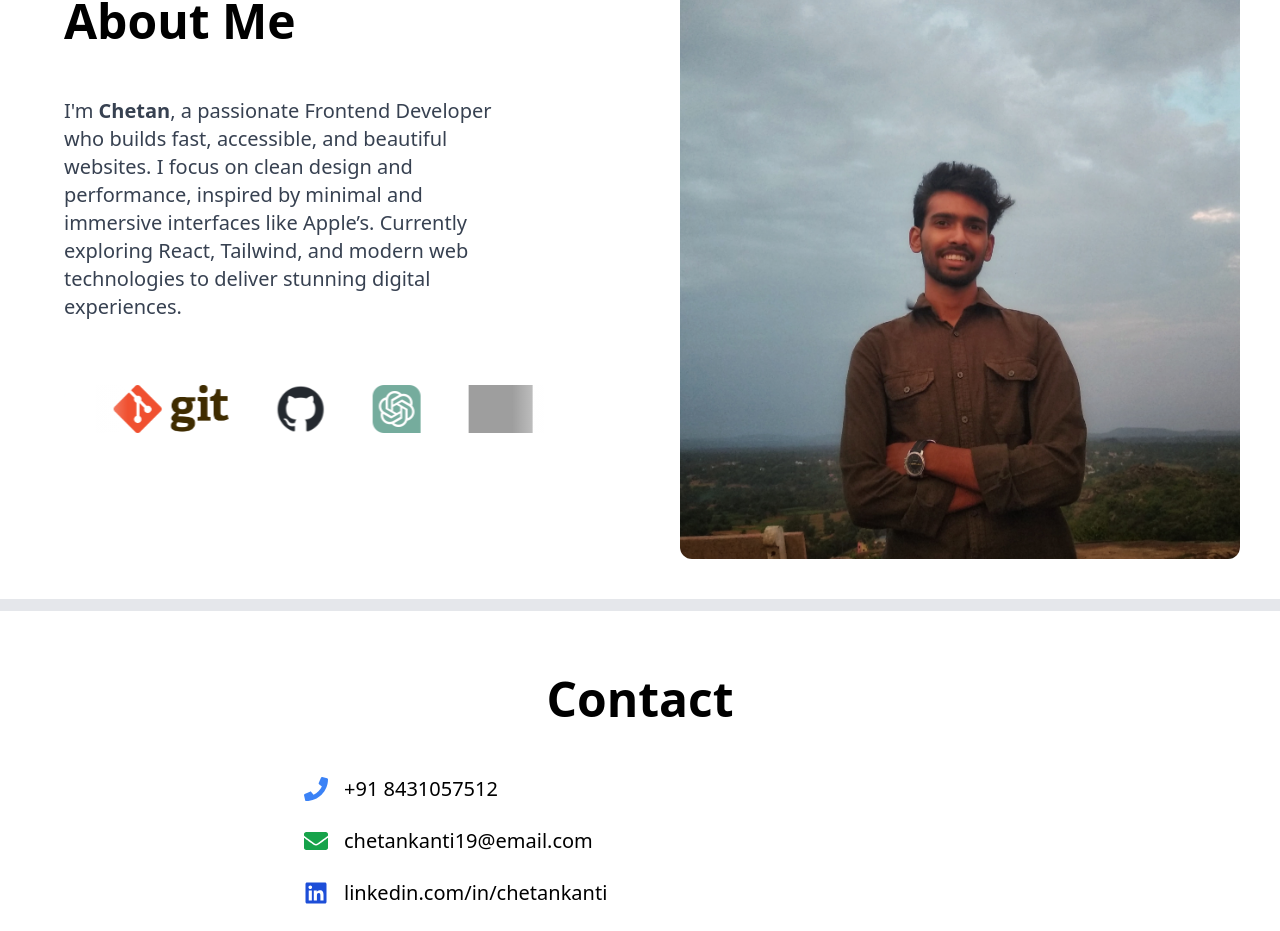
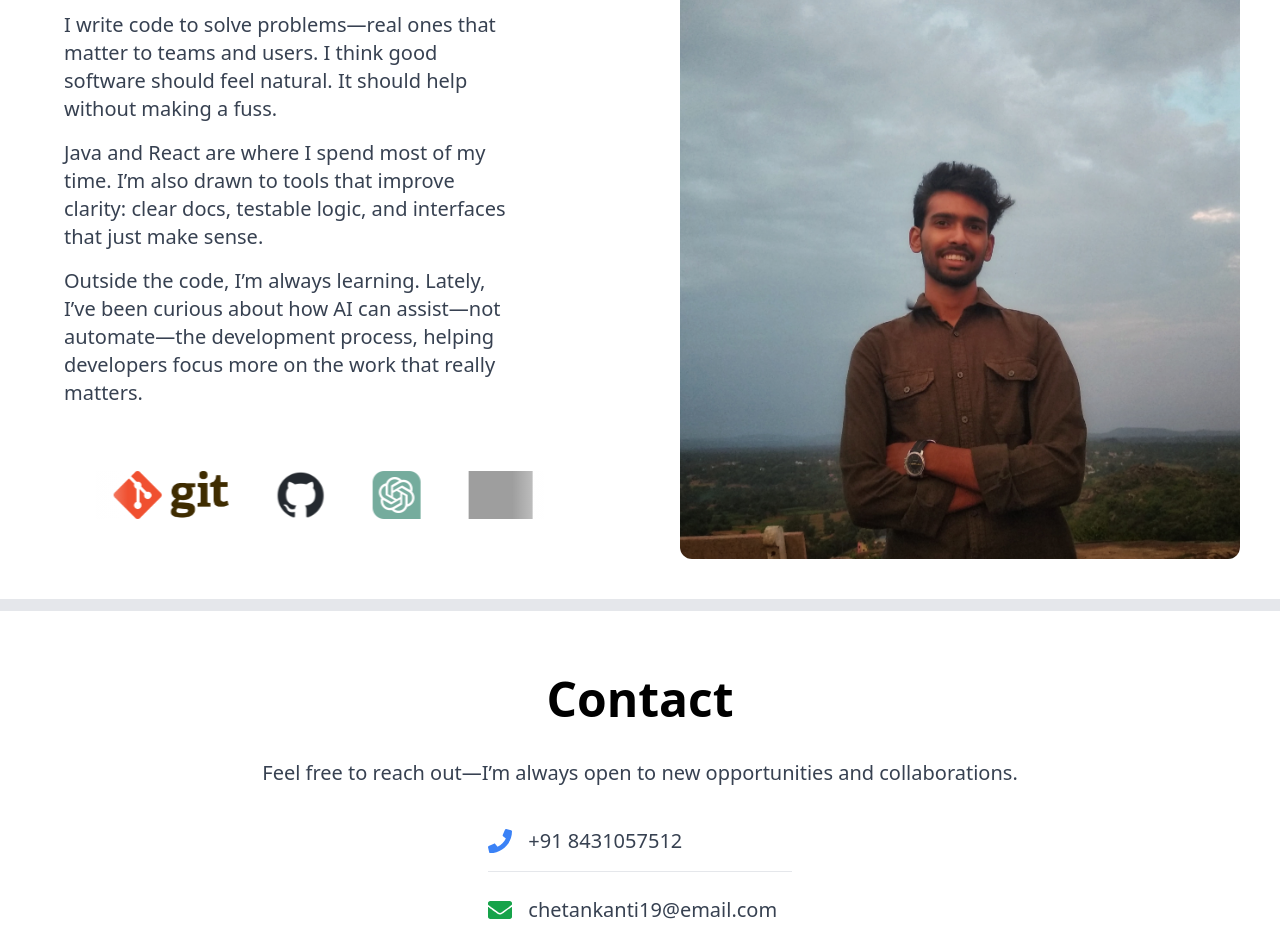
Before and after one commit to Chetan96k/portfolio, a React (Vite) app: page / in a window 1280 px wide. Shown: the part 1728-2659 px from the top of the page. Built offline with nearby package versions, Linux system fonts and the light colour scheme; grey boxes are pictures that could not be loaded; the HTML template or start-up script is replaced by a standard one.

Commit message:
fix theme bug

```diff
--- a/src/App.jsx
+++ b/src/App.jsx
@@ -19,19 +19,19 @@ export default function App() {
     }
   }, [isDark]);
 
-  useEffect(() => {
-    const userPref = localStorage.getItem("theme");
-    if (userPref) {
-      setIsDark(userPref === "dark");
-    } else {
-      const prefersDark = window.matchMedia("(prefers-color-scheme: dark)").matches;
-      setIsDark(prefersDark);
-    }
-  }, []);
+  // useEffect(() => {
+  //   const userPref = localStorage.getItem("theme");
+  //   if (userPref) {
+  //     setIsDark(userPref === "dark");
+  //   } else {
+  //     const prefersDark = window.matchMedia("(prefers-color-scheme: dark)").matches;
+  //     setIsDark(prefersDark);
+  //   }
+  // }, []);
 
-  useEffect(() => {
-    localStorage.setItem("theme", isDark ? "dark" : "light");
-  }, [isDark]);
+  // useEffect(() => {
+  //   localStorage.setItem("theme", isDark ? "dark" : "light");
+  // }, [isDark]);
 
   return (
     <main className="min-h-screen bg-white text-black dark:bg-black dark:text-white font-sans transition-colors duration-300">
--- a/src/components/About.jsx
+++ b/src/components/About.jsx
@@ -40,14 +40,23 @@ export default function About() {
           About Me
         </h2>
 
-        <p className="max-w-md text-lg md:text-xl text-gray-700 dark:text-gray-300 leading-relaxed mb-6">
-          I'm <span className="font-semibold">Chetan</span>, a passionate
-          Frontend Developer who builds fast, accessible, and beautiful
-          websites. I focus on clean design and performance, inspired by minimal
-          and immersive interfaces like Apple’s. Currently exploring React,
-          Tailwind, and modern web technologies to deliver stunning digital
-          experiences.
-        </p>
+        <div className="max-w-md text-lg md:text-xl text-gray-700 dark:text-gray-300 leading-relaxed space-y-4 mb-6">
+          <p>
+            I write code to solve problems—real ones that matter to teams and
+            users. I think good software should feel natural. It should help
+            without making a fuss.
+          </p>
+          <p>
+            Java and React are where I spend most of my time. I’m also drawn to
+            tools that improve clarity: clear docs, testable logic, and
+            interfaces that just make sense.
+          </p>
+          <p>
+            Outside the code, I’m always learning. Lately, I’ve been curious
+            about how AI can assist—not automate—the development process,
+            helping developers focus more on the work that really matters.
+          </p>
+        </div>
 
         {/* Infinite Logo Carousel with masking on both sides */}
         <div className="mt-10 w-full overflow-hidden relative pb-6 md:pb-0">
--- a/src/components/Contact.jsx
+++ b/src/components/Contact.jsx
@@ -12,50 +12,52 @@ export default function Contact() {
     <section
       id="contact"
       className="min-h-[60vh] border-b-[12px] border-gray-200 dark:border-gray-800 px-6 py-16 flex flex-col items-center bg-white text-black dark:bg-black dark:text-white"
+    >
+      <h2 className="text-4xl md:text-5xl font-semibold mb-6 pb-3">Contact</h2>
 
-    >
-      <h2 className="text-4xl md:text-5xl font-semibold mb-10 pb-3">
-        Contact
-      </h2>
+      <p className="text-lg md:text-xl text-gray-700 dark:text-gray-300 leading-relaxed space-y-4 mb-10 text-center">
+        Feel free to reach out—I’m always open to new opportunities and
+        collaborations.
+      </p>
 
-      <div className="w-full max-w-2xl space-y-6">
+      <div className="m-auto px-4 md:px-0 space-y-6">
         {/* Phone */}
-        <div className="flex items-center gap-4">
-          <FaPhone className="text-2xl text-blue-500" />
-          <span className="text-lg md:text-xl font-medium">
+        <div className="flex items-center gap-4 border-b border-gray-200 dark:border-gray-800 pb-4 last:border-none">
+          <FaPhone className="text-2xl text-blue-500 transition-transform duration-300 hover:scale-110" />
+          <span className="text-lg md:text-xl font-medium text-gray-700 dark:text-gray-300">
             +91 8431057512
           </span>
         </div>
 
         {/* Email */}
-        <div className="flex items-center gap-4">
-          <FaEnvelope className="text-2xl text-green-600" />
-          <span className="text-lg md:text-xl font-medium">
+        <div className="flex items-center gap-4 border-b border-gray-200 dark:border-gray-800 pb-4 last:border-none">
+          <FaEnvelope className="text-2xl text-green-600 transition-transform duration-300 hover:scale-110" />
+          <span className="text-lg md:text-xl font-medium text-gray-700 dark:text-gray-300">
             chetankanti19@email.com
           </span>
         </div>
 
         {/* LinkedIn */}
-        <div className="flex items-center gap-4">
-          <FaLinkedin className="text-2xl text-blue-700" />
+        <div className="flex items-center gap-4 border-b border-gray-200 dark:border-gray-800 pb-4 last:border-none">
+          <FaLinkedin className="text-2xl text-blue-700 transition-transform duration-300 hover:scale-110" />
           <a
             href="https://www.linkedin.com/in/chetankanti"
             target="_blank"
             rel="noopener noreferrer"
-            className="text-lg md:text-xl font-medium hover:underline hover:text-blue-700"
+            className="text-lg md:text-xl font-medium text-gray-700 dark:text-gray-300 hover:underline hover:text-blue-700 dark:hover:text-blue-400 transition-colors duration-300"
           >
             linkedin.com/in/chetankanti
           </a>
         </div>
 
         {/* GitHub */}
-        <div className="flex items-center gap-4">
-          <FaGithub className="text-2xl text-gray-700" />
+        <div className="flex items-center gap-4 border-b border-gray-200 dark:border-gray-800 pb-4 last:border-none">
+          <FaGithub className="text-2xl text-gray-700 transition-transform duration-300 hover:scale-110" />
           <a
             href="https://github.com/Chetan96k"
             target="_blank"
             rel="noopener noreferrer"
-            className="text-lg md:text-xl font-medium hover:underline hover:text-black dark:hover:text-white"
+            className="text-lg md:text-xl font-medium text-gray-700 dark:text-gray-300 hover:underline hover:text-black dark:hover:text-white transition-colors duration-300"
           >
             github.com/Chetan96k
           </a>
@@ -63,8 +65,8 @@ export default function Contact() {
 
         {/* Location */}
         <div className="flex items-center gap-4">
-          <FaMapMarkerAlt className="text-2xl text-red-500" />
-          <span className="text-lg md:text-xl font-medium">
+          <FaMapMarkerAlt className="text-2xl text-red-500 transition-transform duration-300 hover:scale-110" />
+          <span className="text-lg md:text-xl font-medium text-gray-700 dark:text-gray-300">
             Bengaluru, India
           </span>
         </div>
--- a/src/components/Projects.jsx
+++ b/src/components/Projects.jsx
@@ -12,7 +12,7 @@ const projects = [
     deploy: "https://chetankanti19.vercel.app/",
   },
   {
-    title: "Food ordering App",
+    title: "Food Ordering App",
     description: "Swiggy‑style app with user location & menus.",
     image: foodOrderingAppLogo,
     deploy: "https://food-ordering-app-topc019.vercel.app/",
```
